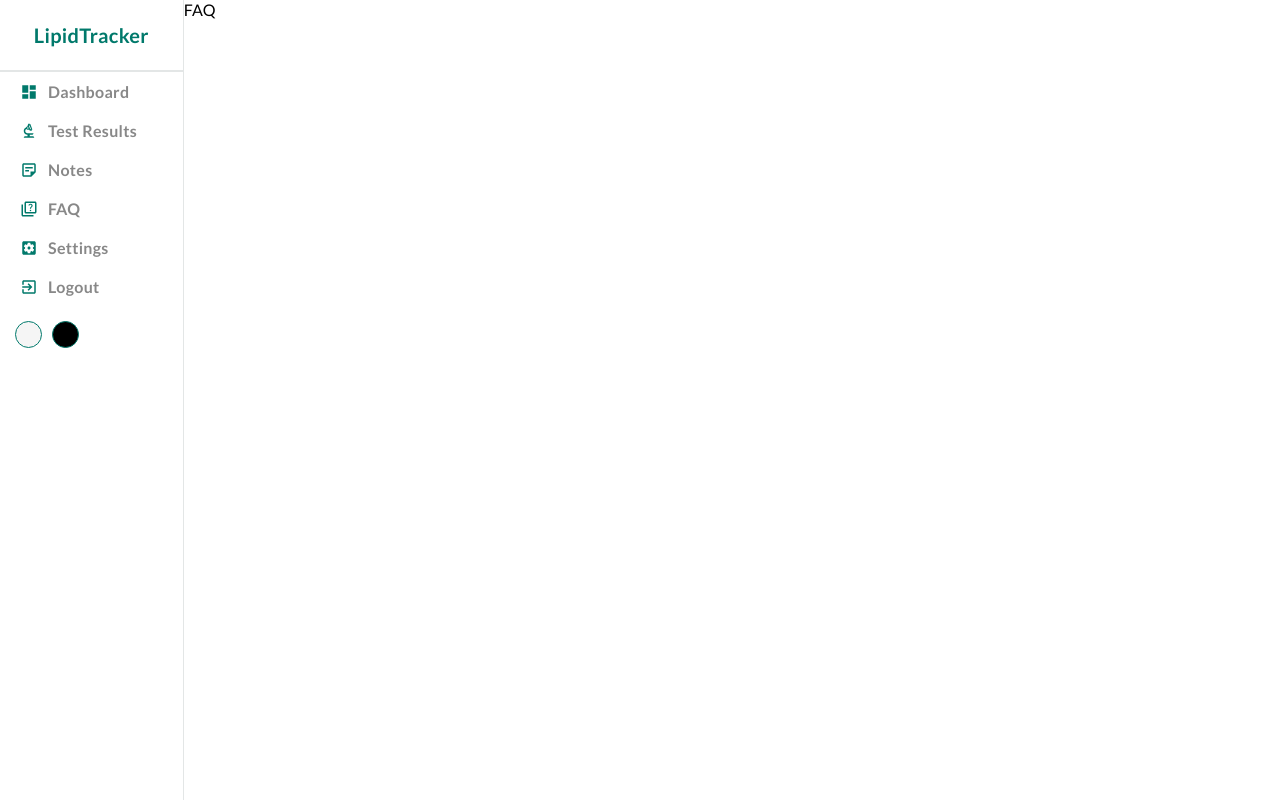
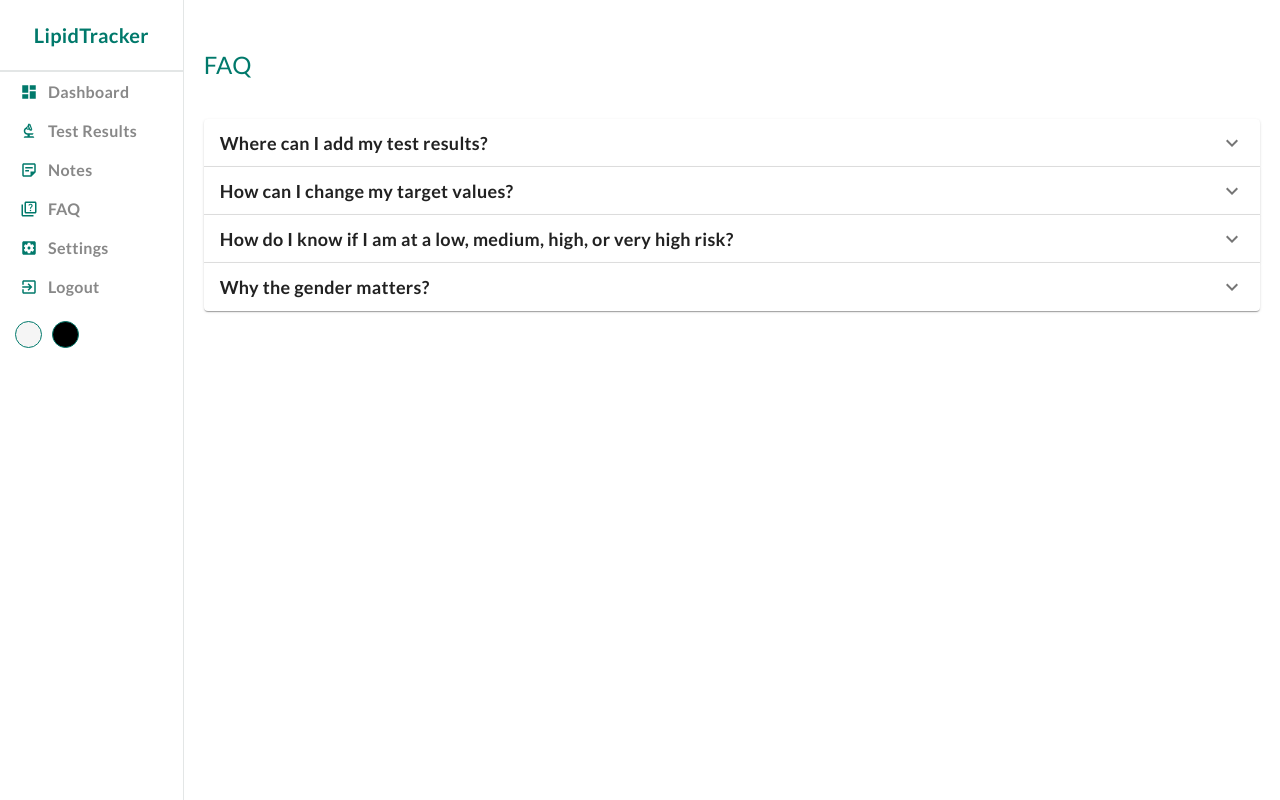
Before and after one commit to IsabelWen/LipidTracker, a React (Create React App) app: page /faq in a window 1280 px wide. Built offline with nearby package versions, Linux system fonts and the light colour scheme; no server answers.

Commit message:
Add FAQ page with questions component

```diff
--- a/src/components/questions/questions.jsx
+++ b/src/components/questions/questions.jsx
@@ -0,0 +1,127 @@
+import "./questions.scss"
+import { Accordion, AccordionSummary, AccordionDetails } from '@mui/material';
+import ExpandMore from '@mui/icons-material/ExpandMore';
+import { useState } from "react";
+
+const Questions = () => {
+    const [expanded, setExpanded] = useState(false);
+
+    const handleChange = (panel) => (event, isExpanded) => {
+      setExpanded(isExpanded ? panel : false);
+    };
+
+    return(
+        <div className="questions">
+            <div className="title">
+                FAQ
+            </div>
+            <div className="accordionContainer">
+                <Accordion expanded={expanded === 'panel1'} onChange={handleChange('panel1')}>
+                    <AccordionSummary
+                    className="accordionTitle"
+                    expandIcon={<ExpandMore />}
+                    aria-controls="panel1-content"
+                    id="panel1-header"
+                    >
+                        Where can I add my test results?
+                    </AccordionSummary>
+                    <hr />
+                    <AccordionDetails className="accordionDetails">
+                        To add test results, follow these steps:
+                        <br/><br/>
+                        1. On the sidebar, locate and click on "Test Results." You'll see a table displaying all the results you've previously added.
+                        <br/>
+                        2. In the top right corner of the page, you'll find a button labeled "Add Test Results." Click on it to proceed.
+                        <br/>
+                        3. You'll be directed to a form where you can input your cholesterol values, the date of the test result, and any
+                        additional notes you'd like to include.
+                        <br/>
+                        4. After filling in the necessary information, click on the button below the form labeled "Add".
+                        <br/><br/>
+                        It's important to note that you don't need to provide all values. If your test results only include one of the
+                        cholesterol values, you can still save this test result.
+                    </AccordionDetails>
+                </Accordion>
+                <Accordion expanded={expanded === 'panel2'} onChange={handleChange('panel2')}>
+                    <AccordionSummary
+                    className="accordionTitle"
+                    expandIcon={<ExpandMore />}
+                    aria-controls="panel2-content"
+                    id="panel2-header"
+                    >
+                       How can I change my target values?
+                    </AccordionSummary>
+                    <hr />
+                    <AccordionDetails className="accordionDetails">
+                        To change your target values, follow these steps:
+                        <br/><br/>
+                        1. Navigate to the sidebar and click on "Settings".
+                        <br/>
+                        2. Within the settings menu, you'll find an option to choose between target value categories: low, medium, high,
+                        and very high risk.
+                        <br/>
+                        3. Additionally, you can select your gender to set the appropriate HDL target value. If you choose not to add your
+                        gender, the HDL target value will be set to the middle value between the targets for women and men.
+                    </AccordionDetails>
+                </Accordion>
+                <Accordion expanded={expanded === 'panel3'} onChange={handleChange('panel3')}>
+                    <AccordionSummary
+                    className="accordionTitle"
+                    expandIcon={<ExpandMore />}
+                    aria-controls="panel3-content"
+                    id="panel3-header"
+                    >
+                        How do I know if I am at a low, medium, high, or very high risk?
+                    </AccordionSummary>
+                    <hr />
+                    <AccordionDetails className="accordionDetails">
+                        It's important to note that individual risk factors, such as age, gender, family history, smoking,
+                        and other health conditions, can influence your overall risk level. It's recommended to consult with a
+                        healthcare professional for personalized assessment and guidance based on your specific health profile.
+                        <br/><br/>
+                        If you're seeking a rough estimation of your category, you could consider the following:
+                        <br/><br/>
+                        1. <b>Low Risk</b>: If your total cholesterol, LDL cholesterol, HDL cholesterol, and triglyceride levels are within
+                        the optimal ranges, and you have no other major risk factors such as smoking, obesity, or a family history of
+                        heart disease, you might be at a low risk.
+                        <br/><br/>
+                        2. <b>Medium Risk</b>: If your cholesterol levels are slightly elevated but not excessively high, and you have
+                        some moderate risk factors, such as being overweight or having a family history of heart disease, you
+                        might fall into the medium-risk category.
+                        <br/><br/>
+                        3. <b>High Risk</b>: If your cholesterol levels are significantly elevated, especially if accompanied by other
+                        major risk factors such as smoking, high blood pressure, diabetes, or a family history of heart disease at a
+                        young age, you could be at high risk.
+                        <br/><br/>
+                        4. <b>Very High Risk</b>: If your cholesterol levels are extremely high, or if you have existing cardiovascular
+                        disease, diabetes, or other serious health conditions, you might be considered at very high risk.
+                        <br/><br/>
+                        However, it's important to emphasize that this is just a rough estimation and should not replace a comprehensive
+                        evaluation by a healthcare professional. Consulting with a doctor or a lipid specialist is crucial for accurate
+                        risk assessment and personalized management strategies. They can consider all relevant factors and provide
+                        tailored recommendations to help you manage your cholesterol levels and reduce your risk of cardiovascular disease.
+                    </AccordionDetails>
+                </Accordion>
+                <Accordion expanded={expanded === 'panel4'} onChange={handleChange('panel4')}>
+                    <AccordionSummary
+                    className="accordionTitle"
+                    expandIcon={<ExpandMore />}
+                    aria-controls="panel3-content"
+                    id="panel3-header"
+                    >
+                        Why the gender matters?
+                    </AccordionSummary>
+                    <hr />
+                    <AccordionDetails className="accordionDetails">
+                        Gender can impact HDL cholesterol levels because women tend to have higher levels of HDL cholesterol compared to
+                        men. This difference is partly attributed to hormonal influences, particularly estrogen, which tends to raise HDL
+                        levels. Therefore, considering gender helps provide a more accurate assessment of cardiovascular risk factors
+                        associated with cholesterol levels.
+                    </AccordionDetails>
+                </Accordion>
+            </div>
+        </div>
+    )
+}
+
+export default Questions;
--- a/src/components/questions/questions.scss
+++ b/src/components/questions/questions.scss
@@ -0,0 +1,34 @@
+.questions {
+    height: 600px;
+    padding: 20px;
+
+    .title {
+        font-size: 24px;
+        color: #00796b;
+        margin-top: 30px;
+        margin-bottom: 10px;
+        display: flex;
+    }
+
+    .accordionContainer {
+        margin-top: 40px;
+        padding-bottom: 25px;
+
+        .accordionTitle {
+            font-weight: bold;
+            font-size: 18px;
+        }
+
+        hr {
+            height: 0;
+            border: 0.5px solid rgb(227, 230, 230, 0.4);
+            margin-bottom: 20px;
+            margin: 0 15px;
+        }
+
+        .accordionDetails {
+            line-height: 1.7;
+            max-width: 90%;
+        }
+    }
+}
--- a/src/pages/faq/faq.jsx
+++ b/src/pages/faq/faq.jsx
@@ -3,6 +3,7 @@ import "./faq.scss"
 
 // Import components
 import Sidebar from "../../components/sidebar/sidebar";
+import Questions from "../../components/questions/questions";
 
 // Main
 const FAQ = () => {
@@ -10,7 +11,7 @@ const FAQ = () => {
         <div className="faq">
             <Sidebar />
             <div className="faqContainer">
-                FAQ
+                <Questions />
             </div>
         </div>
     );
--- a/src/pages/faq/faq.scss
+++ b/src/pages/faq/faq.scss
@@ -1,8 +1,8 @@
 .faq {
     display: flex;
+    width: 100%;
 
     .faqContainer {
         flex: 6;
-
     }
 }
```
